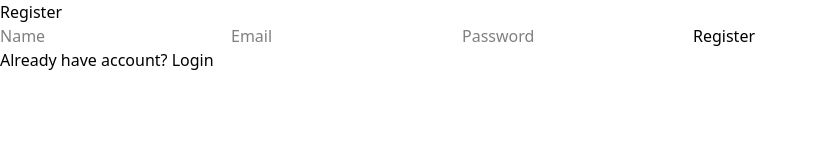
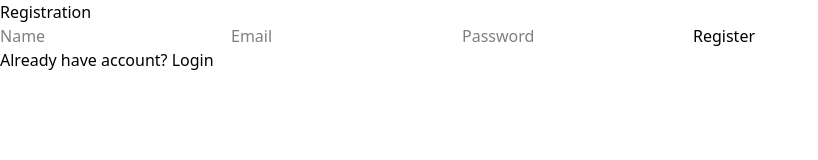
Before and after one commit to abhishek-901/qr-gen-frontend, a React (Vite) app: page /register in a window 1280 px wide. Shown: the top 160 px of the page, without its empty margins (0-818 px from the left). Built offline with nearby package versions, Linux system fonts and the light colour scheme.

Commit message:
Fix register & login flow

```diff
--- a/src/Components/Register.jsx
+++ b/src/Components/Register.jsx
@@ -1,6 +1,8 @@
 import React, { useState } from "react";
 import axios from "axios";
 import { useNavigate, Link } from "react-router-dom";
+import { toast, ToastContainer } from "react-toastify";
+import "react-toastify/dist/ReactToastify.css";
 
 const Register = () => {
     const navigate = useNavigate();
@@ -13,36 +15,50 @@ const Register = () => {
     const handleFormSubmit = async (e) => {
         e.preventDefault();
 
+        if (!name || !email || !password) {
+            toast.error("All fields required");
+            return;
+        }
+
         try {
             setLoading(true);
 
-            await axios.post(
+            const res = await axios.post(
                 `${import.meta.env.VITE_BACKEND_URL}/userapi/reguser`,
-                { name, email, password }
+                { name, email, password },
+                { withCredentials: true }
             );
 
-            alert("Registered successfully");
+            toast.success("Registered Successfully");
 
+            // Redirect to login after register
+            setTimeout(() => {
                 navigate("/login");
+            }, 1500);
+
         } catch (err) {
-            alert("Registration failed");
+            toast.error(err?.response?.data?.msg || "Registration failed");
         } finally {
             setLoading(false);
         }
     };
 
     return (
-        <div>
-            <h2>Register</h2>
+        <>
+            <ToastContainer />
+            <div className="form-container">
+                <h2>Registration</h2>
 
                 <form onSubmit={handleFormSubmit}>
                     <input
+                        type="text"
                         placeholder="Name"
                         value={name}
                         onChange={(e) => setName(e.target.value)}
                     />
 
                     <input
+                        type="email"
                         placeholder="Email"
                         value={email}
                         onChange={(e) => setEmail(e.target.value)}
@@ -56,7 +72,7 @@ const Register = () => {
                     />
 
                     <button type="submit" disabled={loading}>
-                    Register
+                        {loading ? "Registering..." : "Register"}
                     </button>
                 </form>
 
@@ -64,6 +80,7 @@ const Register = () => {
                     Already have account? <Link to="/login">Login</Link>
                 </p>
             </div>
+        </>
     );
 };
 
```
Lines whose indentation alone changed are shown as unchanged.
